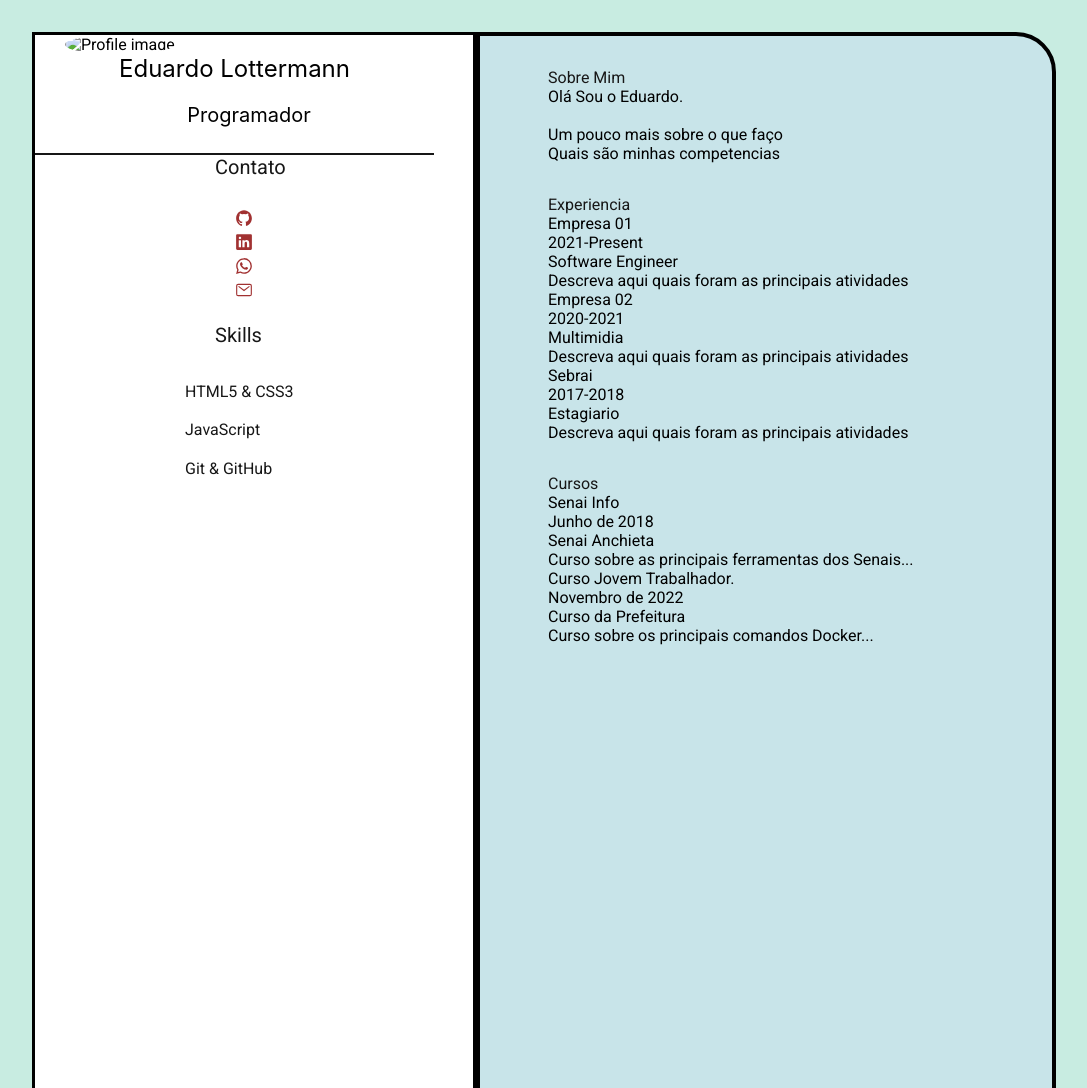
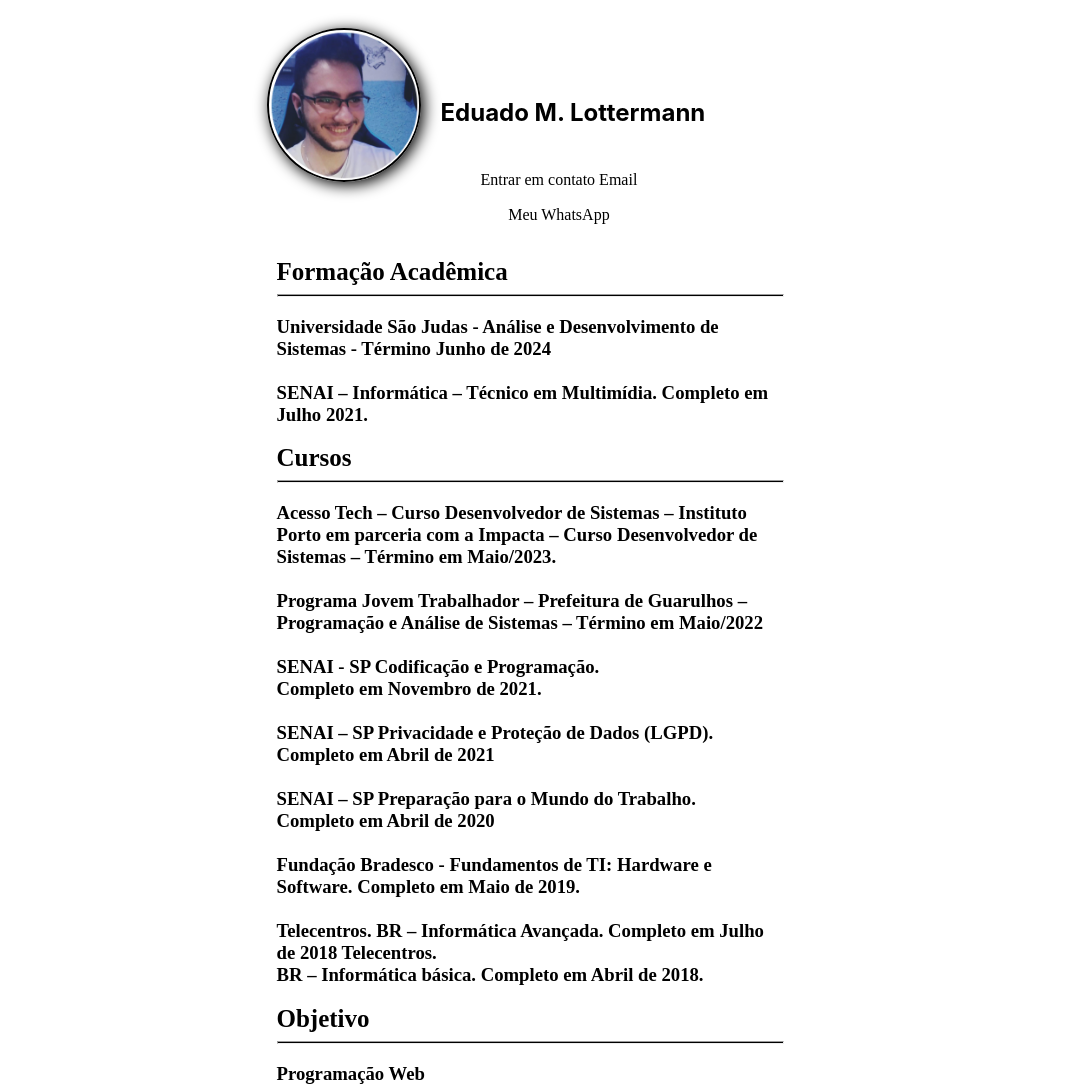
Before and after one commit to lottermnn/Cv-1.0, a plain HTML site: page index.html in a window 1280 px wide. Shown: the top 1088 px of the page, without its empty margins (96-1183 px from the left). Drawn offline with nearby package versions, Linux system fonts and the light colour scheme.

Commit message:
News initial

```diff
--- a/index.html
+++ b/index.html
@@ -7,7 +7,7 @@
     <title>Eduardo Lottermann CV</title>
 
     <!-- Google font  -->
-    <link rel="icon" href="https://google.com/image ">
+    <link rel="icon" href="https://google.com/image " />
     <link rel="preconnect" href="https://fonts.googleapis.com" />
     <link rel="preconnect" href="https://fonts.gstatic.com" crossorigin />
     <link
@@ -25,144 +25,62 @@
     <link rel="stylesheet" href="style.css" />
   </head>
   <body>
-    <main class="resume-contents">
-      <section class="left-section">
-        <div class="left-section-content">
-          <div class="profile">
-            <img class="profile-image" src=".assets/Avatar.png" alt="Profile image"/>
-            <p class="name">
-                Eduardo Lottermann
-            </p>
-            <p class="profession">
-                Programador
-            </p>
-          </div>
-          <div class="contact-info">
-            <p class="left-title">Contato</p>
+    <div id="folha">
+      <div id="estrutura">
+        <img src="./assets/Avatar.png" id="profile-image" />
+        <h2 id="nome">Eduado M. Lottermann</h2>
         <ul>
           <li>
-                <a href="https://github.com/lottermnn"target="_blank"><ion-icon name="logo-github"></ion-icon>
-                </a>
+            <a id="email" href="mailto:eduardolottermann520@gmail.com"
+              >Entrar em contato Email</a
+            >
           </li>
           <li>
-                <a href="https://www.linkedin.com/in/eduardo-lottermann-15921b237/"target="_blank"><ion-icon name="logo-linkedin"></ion-icon>
-                </a>
-              </li>
-              <li>
-                <a href="https://wa.me/5511997611213"target="_blank"><ion-icon name="logo-whatsapp"></ion-icon>
-                </a>
-              </li>
-              <li>
-                <a href="mailto:eduardolottermann520@gmail.com"target="_blank"><ion-icon name="mail-outline"></ion-icon>
-                </a>
+            <a id="telefone" href="tel:+55997611213">Meu WhatsApp</a>
           </li>
         </ul>
+
+        <div class="aba">
+          <h1>Formação Acadêmica</h1>
+          <hr class="sep" />
+          <h3>
+            Universidade São Judas - Análise e Desenvolvimento de Sistemas -
+            Término Junho de 2024 <br /><br />SENAI – Informática – Técnico em
+            Multimídia. Completo em Julho 2021.
+          </h3>
+          <div id="aba2">
+            <h1>Cursos</h1>
+            <hr class="sep" />
+            <h3>
+              Acesso Tech – Curso Desenvolvedor de Sistemas – Instituto Porto em
+              parceria com a Impacta – Curso Desenvolvedor de Sistemas – Término
+              em Maio/2023. <br><br>Programa Jovem Trabalhador – Prefeitura de Guarulhos
+              – Programação e Análise de Sistemas – Término em Maio/2022<br><br> SENAI -
+              SP Codificação e Programação. <br>Completo em Novembro de 2021. <br><br>SENAI
+              – SP Privacidade e Proteção de Dados (LGPD). Completo em Abril de
+              2021 <br><br>SENAI – SP Preparação para o Mundo do Trabalho. <br>Completo em
+              Abril de 2020 <br><br>Fundação Bradesco - Fundamentos de TI: Hardware e
+              Software. Completo em Maio de 2019.<br><br> Telecentros. BR – Informática
+              Avançada. Completo em Julho de 2018 Telecentros. <br>BR – Informática
+              básica. Completo em Abril de 2018.
+            </h3>
           </div>
-          <div class="skills">
-            <p class="left-title">Skills</p>
-            <ul>
-              <li><p>HTML5 & CSS3</p></li>
-              <li><p>JavaScript</p></li>
-              <li><p>Git & GitHub</p></li>
-            </ul>
+          <div id="aba3">
+            <h1>Objetivo</h1>
+            <hr class="sep">
+            <h3>
+              Programação Web
+            </h3>
+          </div>
+          <div id="aba4">
+            <h1>Qualificação Pessoal</h1>
+            <hr class="sep">
+            <h3>
+              Possuo facilidade para trabalhos em grupo, estudante em desenvolvimento de software. Conhecimento em linguagens como: HTML, C++, PHYTON. Já tenho contato com CSS, Java Script.
+              Photoshop, Visual Studio, UX/UI
+            </h3>
         </div>
       </div>
-      </section>
-
-      <section class="right-section">
-        <div class="right-section-contents">
-          <!-- sobre mim -->
-          <section class="about gap">
-            <div class="right-title">Sobre Mim</div>
-            <p class="about-me-contents">
-              Olá Sou o Eduardo.<br />
-              <br />
-              Um pouco mais sobre o que faço <br />
-              Quais são minhas competencias
-            </p>
-          </section>
-          <!-- fim sobre mim -->
-
-          <!-- experiencia -->
-          <section class="experience gap">
-            <div class="right-title">Experiencia</div>
-            <div class="experience-contents">
-              <div class="exp-left">
-                <p class="exp-company-name">Empresa 01</p>
-                <p class="exp-time-period">2021-Present</p>
     </div>
-              <div class="exp-right">
-                <p class="exp-position">Software Engineer</p>
-                <p class="exp-desc">
-                  Descreva aqui quais foram as principais atividades
-                </p>
-              </div>
-            </div>
-            <div class="experience-contents">
-              <div class="exp-left">
-                <p class="exp-company-name">Empresa 02</p>
-                <p class="exp-time-period">2020-2021</p>
-              </div>
-              <div class="exp-right">
-                <p class="exp-position">Multimidia</p>
-                <p class="exp-desc">
-                  Descreva aqui quais foram as principais atividades
-                </p>
-              </div>
-            </div>
-            <div class="experience-contents">
-              <div class="exp-left">
-                <p class="exp-company-name">Sebrai</p>
-                <p class="exp-time-period">2017-2018</p>
-              </div>
-              <div class="exp-right">
-                <p class="exp-position">Estagiario</p>
-                <p class="exp-desc">
-                  Descreva aqui quais foram as principais atividades
-                </p>
-              </div>
-            </div>
-          </section>
-          <!-- fim experiencia -->
-          <!-- cursos -->
-          <section class="awards gap">
-            <div class="right-title">Cursos</div>
-            <div class="awards-contents">
-              <div class="awards-left">
-                <p class="awards-company-name">Senai Info</p>
-                <p class="awards-time-period">Junho de 2018</p>
-              </div>
-              <div class="awards-right">
-                <p class="awards-name">Senai Anchieta</p>
-                <p class="awards-desc">
-                  Curso sobre as principais ferramentas dos Senais...
-                </p>
-              </div>
-            </div>
-            <div class="awards-contents">
-              <div class="awards-left">
-                <p class="awards-company-name">Curso Jovem Trabalhador.</p>
-                <p class="awards-time-period">Novembro de 2022</p>
-              </div>
-              <div class="awards-right">
-                <p class="awards-name">Curso da Prefeitura</p>
-                <p class="awards-desc">
-                  Curso sobre os principais comandos Docker...
-                </p>
-              </div>
-            </div>
-          </section>
-          <!-- fim cursos -->
-        </div>
-      </section>
-    </main>
-    <script
-      type="module"
-      src="https://unpkg.com/ionicons@5.5.2/dist/ionicons/ionicons.esm.js"
-    ></script>
-    <script
-      nomodule
-      src="https://unpkg.com/ionicons@5.5.2/dist/ionicons/ionicons.js"
-    ></script>
   </body>
 </html>
--- a/style.css
+++ b/style.css
@@ -1,142 +1,118 @@
-* {
-    margin: 0;
-    padding: 0;
-    box-sizing: border-box;
-    list-style: none;
-    font-family: 'Roboto', sans-serif;
+/*body{
+    background-color: #90dac37e;
+}
+*/
+
+#folha {
+  width: 595px;
+  height: 1000px;
+  margin: auto;
+  position: relative;
 }
 
-body{
-    background-color: #90dac37e;
+#profile-image {
+  width: 150px;
+  height: 150px;
+  float: left;
+  border-radius: 150px;
+  border: 2px solid black;
+  box-shadow: 3px 3px 15px black;
+  margin-top: 20px;
+  margin-left: 20px;
 }
 
-.resume-contents {
-    min-height: 100vh;
-    width: 80%;
-    margin: 2rem auto;
-    display: grid;
-    grid-template-columns: repeat(7, 1fr);
+#nome {
+  float: left;
+  margin-top: 90px;
+  margin-left: 20px;
+  font-family: "Inter";
+  font-size: 24px;
 }
 
-.left-section {
-    grid-column: span 2;
-    width: 444px;
-    height: 1365px;
-
-    background: #FFFFFF;
-    border: 3px solid #000000;
+#estrutura ul {
+  margin-left: 10px;
+  list-style: none;
+  float: left;
+  flex-direction: column;
+  color: black;
+  text-decoration: none;
+  gap: 10px;
+}
+ul li a {
+  height: 15px;
+  display: flex;
+  align-items: center;
+  justify-content: center;
+  padding: 10px;
+  text-decoration: none;
+  color: black;
 }
 
-.right-section {
-    grid-column: span 5;
-    height: 100%;
-    background: rgba(201, 225, 238, 0.69);
-    border: 4px solid #000000;
-    border-radius: 0px 40px 40px 0px;
+.aba {
+  position: absolute;
+  margin-top: 250px;
+  margin-left: 30px;
+  width: 505px;
 }
 
-.left-section-contents{
-    padding: 2rem 0rem;
+.aba h1 {
+  font-size: 25px;
+  margin: 0;
 }
 
-.profile {
-    width: 399px;
-    border-bottom: 2px solid #171717;
+.sep {
+  width: 100%;
+  height: 1px;
+  color: black;
+  background: black;
 }
 
-.profile .profile-image {
-    padding-left: 10px;
-    margin-left: 20px;
-    right: 50px;
-    width: 302px;
-    height: 285px;
-    border-radius: 100%;
-
+.aba2 {
+  position: absolute;
+  margin-top: 445px;
+  margin-left: 30px;
+  width: 500px;
 }
 
-.name {
-    font-family: 'Inter';
-    font-style: normal;
-    font-weight: 400;
-    font-size: 24px;
-    line-height: 29px;
-    text-align: center;
-    color: #000000;
+.aba2 h1 {
+  margin: 0;
+  font-size: 25px;
 }
 
-.profession {
-    padding: 20px 0 50px 0px;
-    width: 188px;
-    height: 16px;
-    margin-left: 120px;
-    font-family: 'Inter';
-    font-style: normal;
-    font-weight: 400;
-    font-size: 20px;
-    line-height: 24px;
-    text-align: center;
-
-    color: #000000;
-
+.aba3 {
+  position: absolute;
+  margin-top: 445px;
+  margin-left: 30px;
+  width: 500px;
 }
 
-/* .contact-info { border-bottom: 2px solid #1B2631; } */
-.left-title {
-    margin-left:180px;
-    color: #171717;
-    font-size: 20px;
+.aba3 h1 {
+  margin: 0;
+  font-size: 25px;
 }
 
-.contact-info ul {
-    padding-top: 1.5rem;
-    padding-bottom: 1.5rem;
+.aba4 {
+  position: absolute;
+  margin-top: 445px;
+  margin-left: 30px;
+  width: 500px;
+}
+.aba4 h1 {
+  margin: 0;
+  font-size: 25px;
 }
 
-.contact-info ul li ,
-.references ul li  {
-    margin-left: 20px;
-    width: 99px;
-    height: 24px;
-    padding: .4rem 0;
-    color: #171717;
-    text-decoration: none;
+@media print {
+  body* {
+    visibility: hidden;
+  }
+  #estrutura,
+  #estrutura {
+    visibility: visible;
+  }
+  #estrutura {
+    position: fixed;
+    top: 0;
+    left: 0;
+  }
 }
-
-.contact-info ul li a ,
-.references ul li p {
-    padding: 180px;
-    width: 50px;
-    font-size: 18px;
-    color: #8b0000ce;
-}
-
-
-.skills ul {
-    padding-top: 1.6rem;
-}
-.skills ul li p{
-    margin-left: 150px;
-    padding: 0.6rem 0;
-    color: #171717;
-}
-
-.right-section-contents {
-    margin-left: 20px;
-    padding: 2rem 3rem;
-}
-
-.right-title {
-    color: #171717;
-}
-
-.gap {
-    padding-bottom: 2rem;
-}
-.about-me-contents p{
-    font-size: 18px;
-    color: #171717;
-}
-
-/*.about-me-contents p{
-    padding-left: 50px;
-}*/
```
Also changed, not shown: jornada-Ebac/Edwardo.GitHub.io/assets/Avatar.png (deleted). Lines whose indentation alone changed are shown as unchanged.
